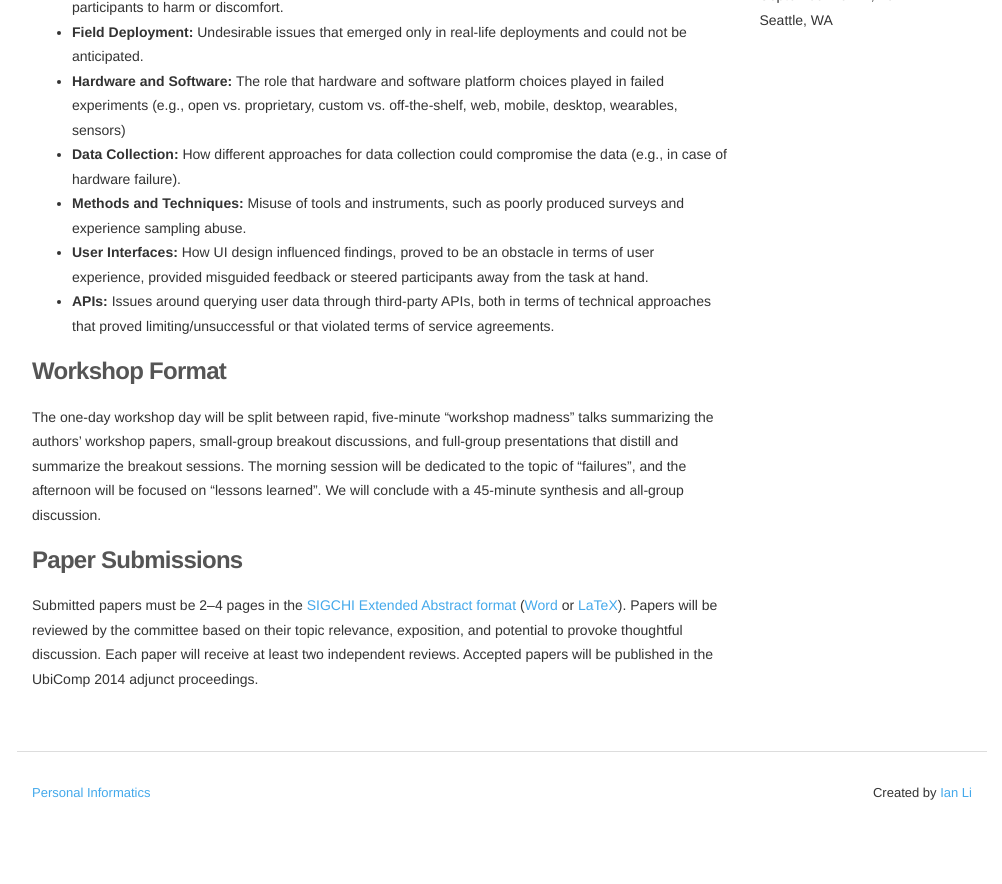
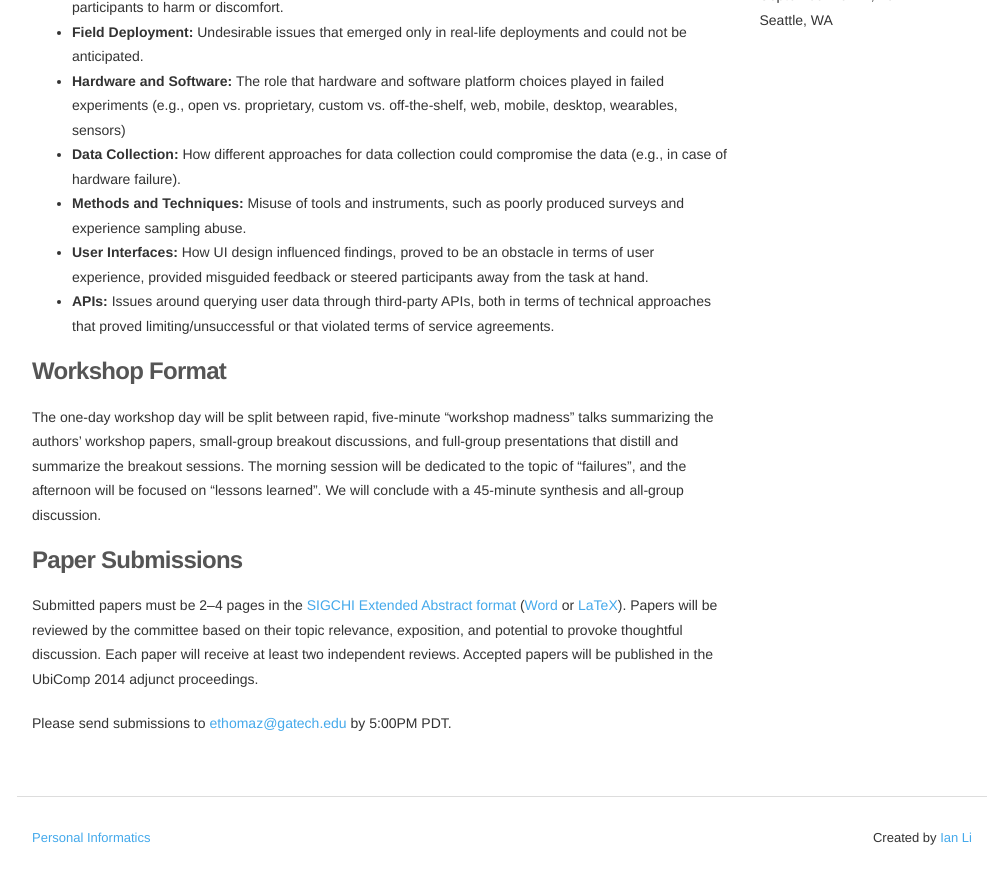
Before and after one commit to ianli/personalinformatics.org, a Jekyll site: the page built from ubicomp2014/index.html, in a window 1280 px wide and 900 px high, scrolled down 1283 px. Shown: the top 884 px of the window, without its empty margins (138-1140 px from the left). Built offline with Jekyll 4.4.1, drawn with Linux system fonts in a browser that asks for light colours; nearby versions of some CDN libraries; comment, search, counter and statistics services are not loaded; before the commit the page ends 2138 px from its top, so only the background shows below that.

Commit message:
Add submission information to ubicomp2014.

```diff
--- a/ubicomp2014/index.html
+++ b/ubicomp2014/index.html
@@ -101,6 +101,9 @@ section: workshops
         discussion. Each paper will receive at least two independent reviews. Accepted papers will be published in the
         UbiComp 2014 adjunct proceedings.
       </p>
+      <p>
+        Please send submissions to <a href="mailto:ethomaz@gatech.edu">ethomaz@gatech.edu</a> by 5:00PM PDT.
+      </p>
     </div>
     <div class="col-md-3">
       {% include ubicomp2014_sidebar.html %}
```
